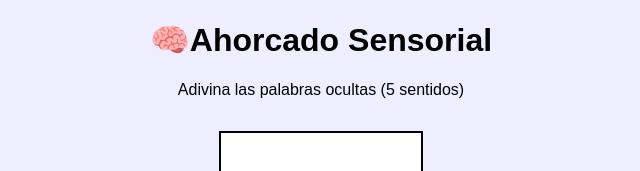
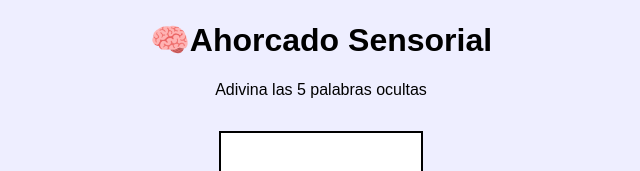
Before and after one commit to GabrielBaranello/Sistema-nervioso, a plain HTML site: page ahorcado.html in a window 1280 px wide. Shown: the top 171 px of the page, without its empty margins (319-959 px from the left). Drawn offline with Linux system fonts and the light colour scheme.

Commit message:
Update ahorcado.html

```diff
--- a/ahorcado.html
+++ b/ahorcado.html
@@ -13,7 +13,7 @@
 <body>
 <h1>🧠Ahorcado Sensorial</h1>
 
-    <p>Adivina las palabras ocultas (5 sentidos)</p>
+    <p>Adivina las 5 palabras ocultas</p>
     <canvas id="canvas" width="200" height="250"></canvas><br>
     <input id="letra" maxlength="1" />
     <button onclick="jugar()">Intentar letra</button>
```
